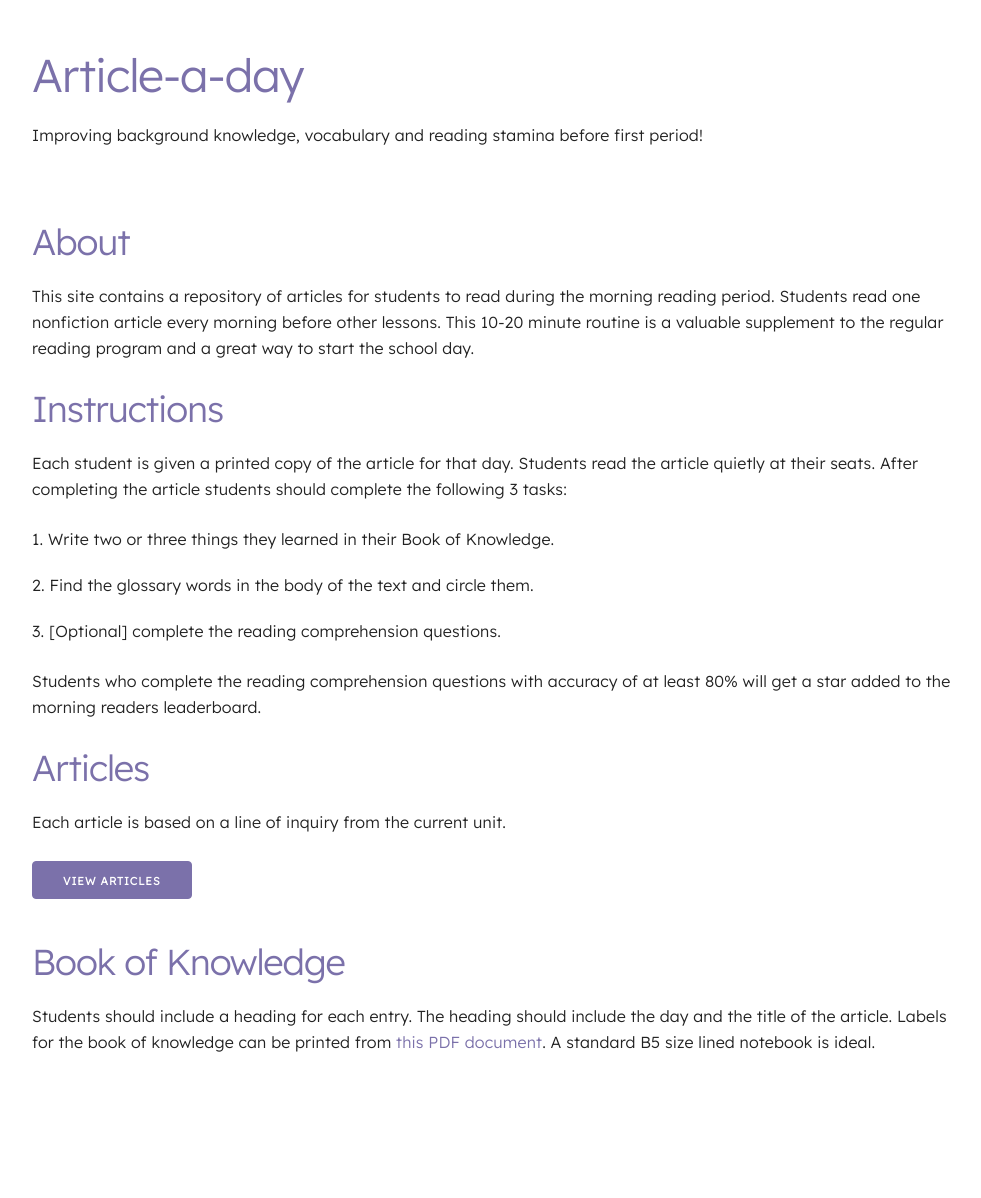
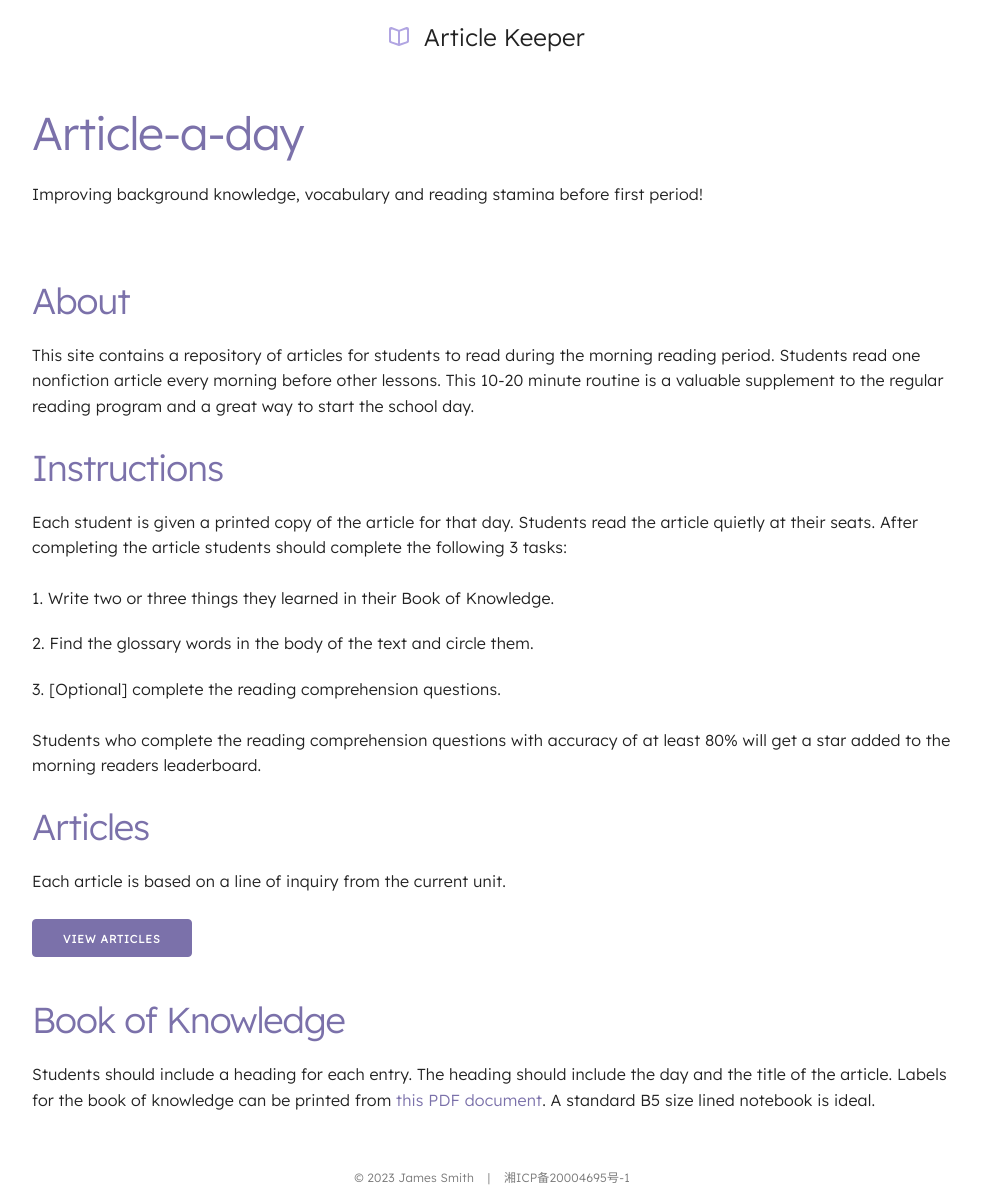
Before and after one commit to lunchboxer/article-keeper, a SvelteKit app: page / in a window 1280 px wide. Shown: the whole page, without its empty margins (148-1129 px from the left). Before the commit the page ends 1108 px from the top, so only its background shows below. Built offline with nearby package versions, Linux system fonts and the light colour scheme.

Commit message:
add footer, header and breadcrumbs

```diff
--- /dev/null
+++ b/src/lib/Footer.svelte
@@ -0,0 +1,29 @@
+<script>
+  const icp = '湘ICP备20004695号-1'
+</script>
+
+<footer>
+  <p>
+    <span class="copy">&copy; 2023 James Smith</span>
+    {#if icp}
+      |
+      <span class="icp">{icp}</span>
+    {/if}
+  </p>
+</footer>
+
+<style>
+  footer {
+    width: 100%;
+    text-align: center;
+    font-size: 1.2rem;
+    opacity: 0.6;
+  }
+  p {
+    padding: 0;
+    margin: 1rem;
+  }
+  span {
+    margin: 0 1rem;
+  }
+</style>
--- /dev/null
+++ b/src/lib/Header.svelte
@@ -0,0 +1,32 @@
+<script>
+
+</script>
+
+<header class="no-print">
+<svg style="display:inline;"xmlns="http://www.w3.org/2000/svg" version="1.1" xmlns:xlink="http://www.w3.org/1999/xlink" xmlns:svgjs="http://svgjs.com/svgjs" width="20px" height="19px"><svg width="20px" height="19px" viewBox="0 0 20 19" version="1.1" xmlns="http://www.w3.org/2000/svg" xmlns:xlink="http://www.w3.org/1999/xlink">
+    <g id="SvgjsG1003" stroke="none" stroke-width="1" fill="none" fill-rule="evenodd" style="--darkreader-inline-stroke: none;" data-darkreader-inline-stroke="">
+        <g id="SvgjsG1002" transform="translate(-260.000000, -2759.000000)" fill="#b1a5e2" style="--darkreader-inline-fill: #bba6ff;" data-darkreader-inline-fill="">
+            <g id="SvgjsG1001" transform="translate(56.000000, 160.000000)">
+                <path d="M222,2612.40709 C222,2612.84565 221.729,2613.23594 221.324,2613.3787 L215,2615.60539 L215,2603.71501 L215,2603.53322 L220.676,2601.53454 C221.325,2601.3055 222,2601.80055 222,2602.50615 L222,2612.40709 Z M213,2603.71501 L213,2615.60539 L206.676,2613.3787 C206.271,2613.23594 206,2612.84565 206,2612.40709 L206,2602.50615 C206,2601.80055 206.675,2601.3055 207.324,2601.53454 L213,2603.53322 L213,2603.71501 Z M221.337,2599.11785 L214.331,2601.64444 C214.117,2601.72147 213.883,2601.72147 213.669,2601.64444 L206.663,2599.11785 C205.362,2598.64847 204,2599.6396 204,2601.05592 L204,2613.11577 C204,2613.997 204.547,2614.78065 205.36,2615.06207 L213.68,2617.94608 C213.888,2618.01797 214.112,2618.01797 214.32,2617.94608 L222.64,2615.06207 C223.453,2614.78065 224,2613.997 224,2613.11577 L224,2601.05592 C224,2599.6396 222.638,2598.64847 221.337,2599.11785 L221.337,2599.11785 Z" id="SvgjsPath1000"></path>
+            </g>
+        </g>
+    </g>
+</svg>
+</svg>
+
+<a href="/">Article Keeper</a>
+</header>
+
+<style>
+header {
+  width: 100%;
+  padding: 1rem;
+  margin: 0;
+  text-align: center;
+}
+header a {
+  padding: 1rem;
+  font-size: 2.4rem;
+  color: var(--base-color);
+  }
+</style>
--- a/src/routes/+error.svelte
+++ b/src/routes/+error.svelte
@@ -1,5 +1,5 @@
 <script>
-    import { page } from '$app/stores';
+    import { page } from '$app/stores'
 </script>
 
 <h1>{$page.error.message}</h1>
--- a/src/routes/+layout.svelte
+++ b/src/routes/+layout.svelte
@@ -1,14 +1,20 @@
 <script>
   import '../app.css'
+  import Footer from '$lib/Footer.svelte'
+  import Header from '$lib/Header.svelte'
 </script>
 
 <svelte:head>
   <title>Article-a-day</title>
 </svelte:head>
 
+<Header />
+
 <div class="container">
   <slot />
 </div>
+
+  <Footer />
 
 <style>
   .container {
--- a/src/routes/articles/[unit=integer]/[lineOfInquiry=integer]/+page.js
+++ b/src/routes/articles/[unit=integer]/[lineOfInquiry=integer]/+page.js
@@ -22,6 +22,7 @@ export function load({ params }) {
   }
   return {
     lineOfInquiry,
+    unitOfInquiry,
     unitId: unitOfInquiry.id,
   }
 }
--- a/svelte.config.js
+++ b/svelte.config.js
@@ -4,7 +4,7 @@ import adapter from '@sveltejs/adapter-static'
 const config = {
   kit: {
     adapter: adapter({
-      fallback: '404.html'
+      fallback: '404.html',
     }),
   },
 }
```
Also changed, not shown: src/lib/RenderArticle.svelte (+4 -5 lines), src/routes/articles/[unit=integer]/+page.svelte (+9 -0 lines), src/routes/articles/[unit=integer]/[lineOfInquiry=integer]/+page.svelte (+10 -0 lines).
